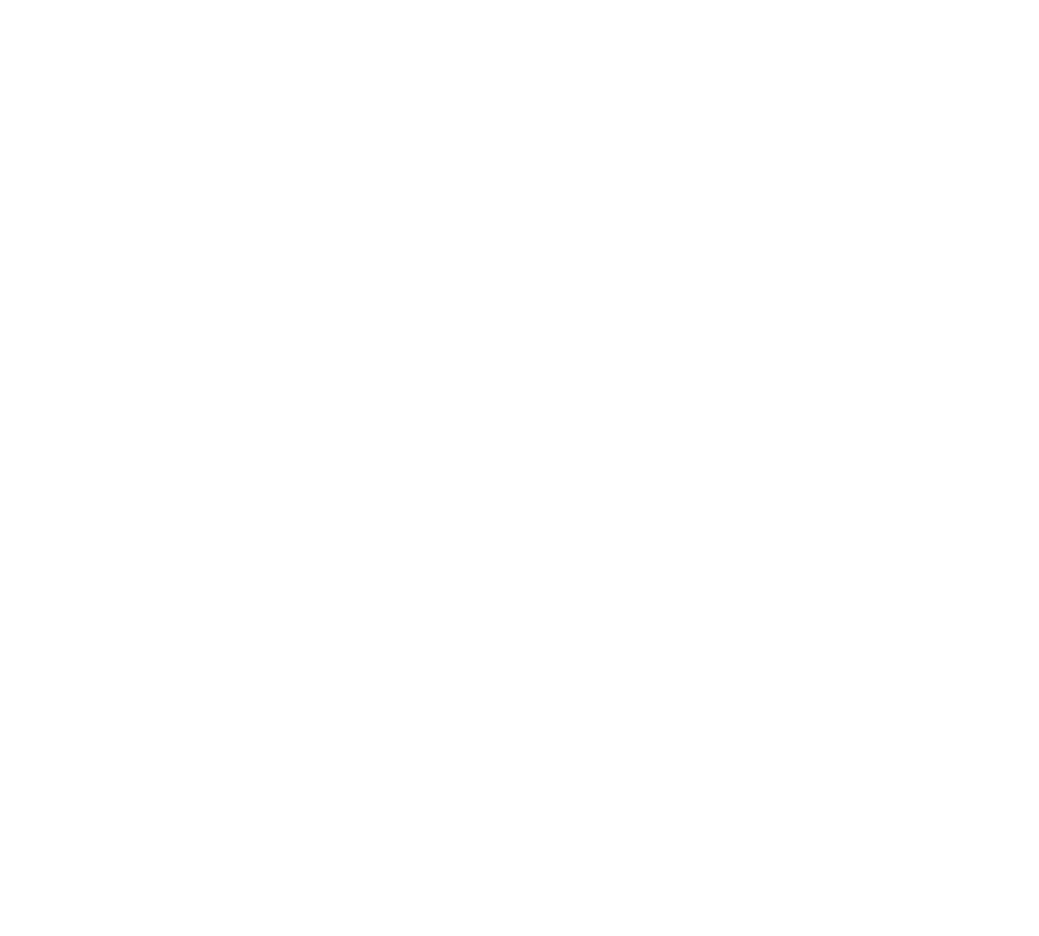
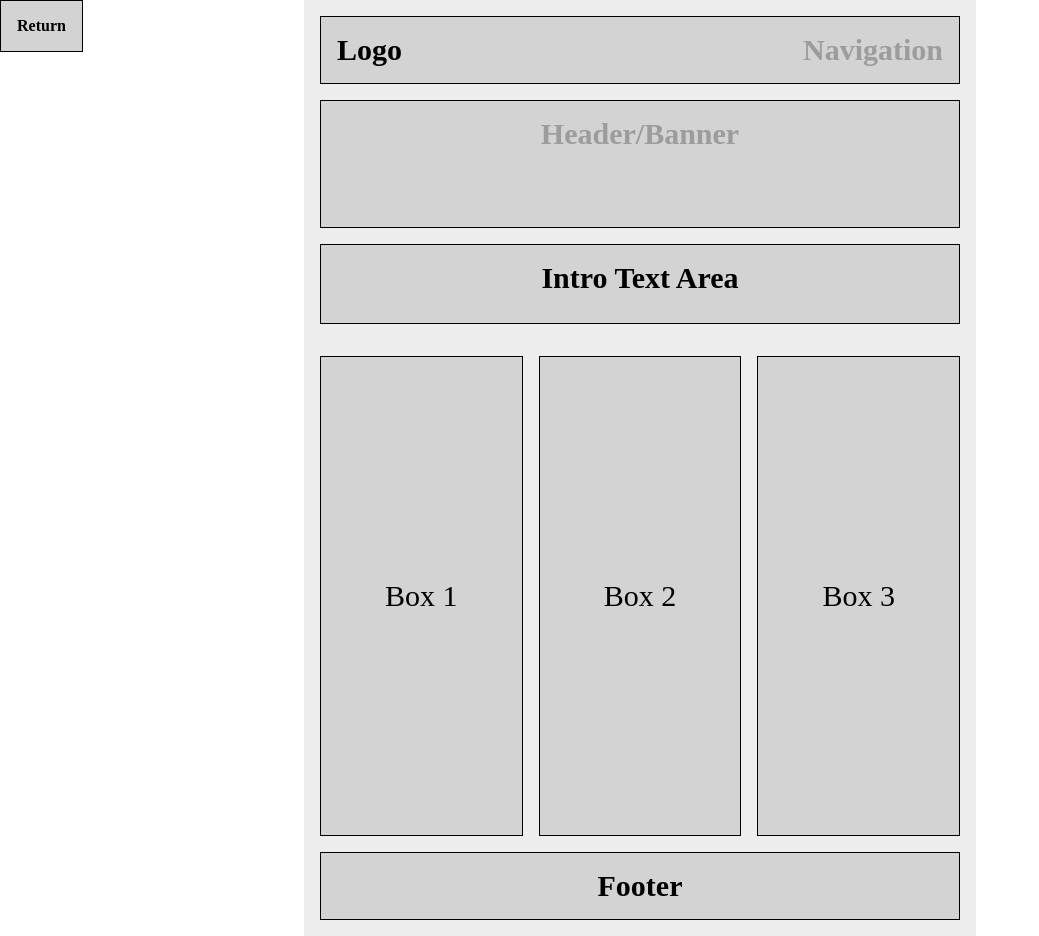
Before and after one commit to duccodon/22KTPM4_Lab_CSS_Layout, a plain HTML site: page 22127072/float.html in a window 1280 px wide. Shown: the whole page, without its empty margins (0-1039 px from the left). Before the commit the page ends 800 px from the top, so only its background shows below. Drawn offline with Linux system fonts and the light colour scheme.

Commit message:
Finish layout 1

```diff
--- /dev/null
+++ b/22127072/flex.css
@@ -0,0 +1,28 @@
+body {
+    margin: 0;
+}
+
+.container {
+    width: 50%;
+    margin: 0 auto;
+}
+
+main {
+    display: flex;
+    flex-direction: column;
+    gap: 1rem;
+    padding: 1rem 0;
+}
+
+
+.image-container {
+    display: flex;
+    gap: 1rem;
+}
+
+.image-box{
+    flex-basis: calc(100% / 3);
+    display: flex;
+    justify-content: center;
+    align-items: center;
+}
--- a/22127072/flex.html
+++ b/22127072/flex.html
@@ -0,0 +1,38 @@
+<!DOCTYPE html>
+<html lang="en">
+<head>
+    <meta charset="UTF-8">
+    <meta name="viewport" content="width=device-width, initial-scale=1.0">
+    <link rel="stylesheet" href="style.css">
+    <link rel="stylesheet" href="flex.css">
+    <title>22127072_layout01_flexbox</title>
+</head>
+<body>
+    <a href="index.html" style=" text-decoration:none; position: fixed; background-color: lightgray; color: black;
+    text-align: center;
+    font-weight: bold;
+    padding: 1rem;
+    box-sizing: border-box;
+    border: 1px solid black;">
+        Return
+    </a>
+
+    <div class="container">
+        <header class="heading">
+            <div>Logo</div>
+            <div style="color:rgb(158, 155, 155)">Navigation</div>
+        </header>
+        <main>
+                <div class="section">Header/Banner</div>
+                <div class="section">Intro Text Area</div>
+
+                <div class="image-container">
+                    <div class="image-box">Box 1</div>
+                    <div class="image-box">Box 2</div>
+                    <div class="image-box">Box 3</div>
+                </div>
+        </main>
+        <footer>Footer</footer>
+    </div>
+</body>
+</html>
--- /dev/null
+++ b/22127072/float.css
@@ -0,0 +1,42 @@
+body {
+    margin: 0;
+}
+
+.container {
+    width: 50%;
+    margin: 0 auto;
+}
+
+footer {
+    clear: both;/*both*/
+}
+
+main {
+    margin: 1rem 0;
+    overflow: hidden;
+}
+
+.image-container{
+    left: 1rem;
+    bottom: 1rem;
+    width: calc(100% + 2rem);
+}
+
+.image-box{
+    box-sizing: border-box;
+    float: left;
+    margin-right: 1rem;
+
+    width: calc((100% - 4rem) / 3);
+    display: flex;
+    justify-content: center;
+    align-items: center;
+}
+
+.section {
+    margin-bottom: 1rem;
+}
+
+.section:nth-child(2){
+    margin-bottom: 2rem;
+}
--- a/22127072/float.html
+++ b/22127072/float.html
@@ -0,0 +1,38 @@
+<!DOCTYPE html>
+<html lang="en">
+<head>
+    <meta charset="UTF-8">
+    <meta name="viewport" content="width=device-width, initial-scale=1.0">
+    <link rel="stylesheet" href="style.css">
+    <link rel="stylesheet" href="float.css">
+    <title>22127072_layout01_float</title>
+</head>
+<body>
+    <a href="index.html" style=" text-decoration:none; position: fixed; background-color: lightgray; color: black;
+    text-align: center;
+    font-weight: bold;
+    padding: 1rem;
+    box-sizing: border-box;
+    border: 1px solid black;">
+        Return
+    </a>
+
+    <div class="container">
+        <header class="heading">
+            <div>Logo</div>
+            <div style="color:rgb(158, 155, 155)">Navigation</div>
+        </header>
+        <main>
+                <div class="section">Header/Banner</div>
+                <div class="section">Intro Text Area</div>
+
+                <div class="image-container">
+                    <div class="image-box">Box 1</div>
+                    <div class="image-box">Box 2</div>
+                    <div class="image-box">Box 3</div>
+                </div>
+        </main>
+        <footer>Footer</footer>
+    </div>
+</body>
+</html>
--- /dev/null
+++ b/22127072/grid.css
@@ -0,0 +1,29 @@
+body {
+    margin: 0;
+}
+
+.container {
+    width: 50%;
+    margin: 0 auto;
+}
+
+main {
+    display: grid;
+    grid-template-columns: 100%;
+    gap: 1rem;
+    padding: 1rem 0;
+}
+
+
+.image-container {
+    display: grid;
+    grid-template-columns: repeat(3, 1fr);
+    gap: 1rem;
+    align-self: end; /*canh xuong duoi*/
+}
+
+.section:nth-child(1){
+    display: flex;
+    justify-content: center;
+    align-items: center;
+}
--- /dev/null
+++ b/22127072/style.css
@@ -0,0 +1,36 @@
+.container {
+    background-color: rgb(237, 237, 237);
+    padding: 1rem;
+    font-size: 30px;
+}
+
+.heading {
+    display: flex;
+    justify-content: space-between;
+}
+
+header, aside, article, footer, .section {
+    background-color: lightgray;
+    text-align: center;
+    font-weight: bold;
+    padding: 1rem;
+    box-sizing: border-box;
+    border: 1px solid black;
+}
+
+.image-box {
+    background-color: lightgray;
+    padding: 1rem;
+    min-height: 30rem;
+    border: 1px solid black;
+}
+
+.section:nth-child(2) {
+    margin-bottom: 1rem;
+    height: 5rem;
+}
+
+.section:nth-child(1) {
+    color:rgb(158, 155, 155);
+    height: 8rem;
+}
```
Also changed, not shown: 22127072/grid.html (+38 -0 lines), 22127072/index.html (+2 -2 lines), HomePage/index.html (+7 -5 lines), pic/layout0.png (added), pic/layout1.png (added), pic/layout2.png (added).
